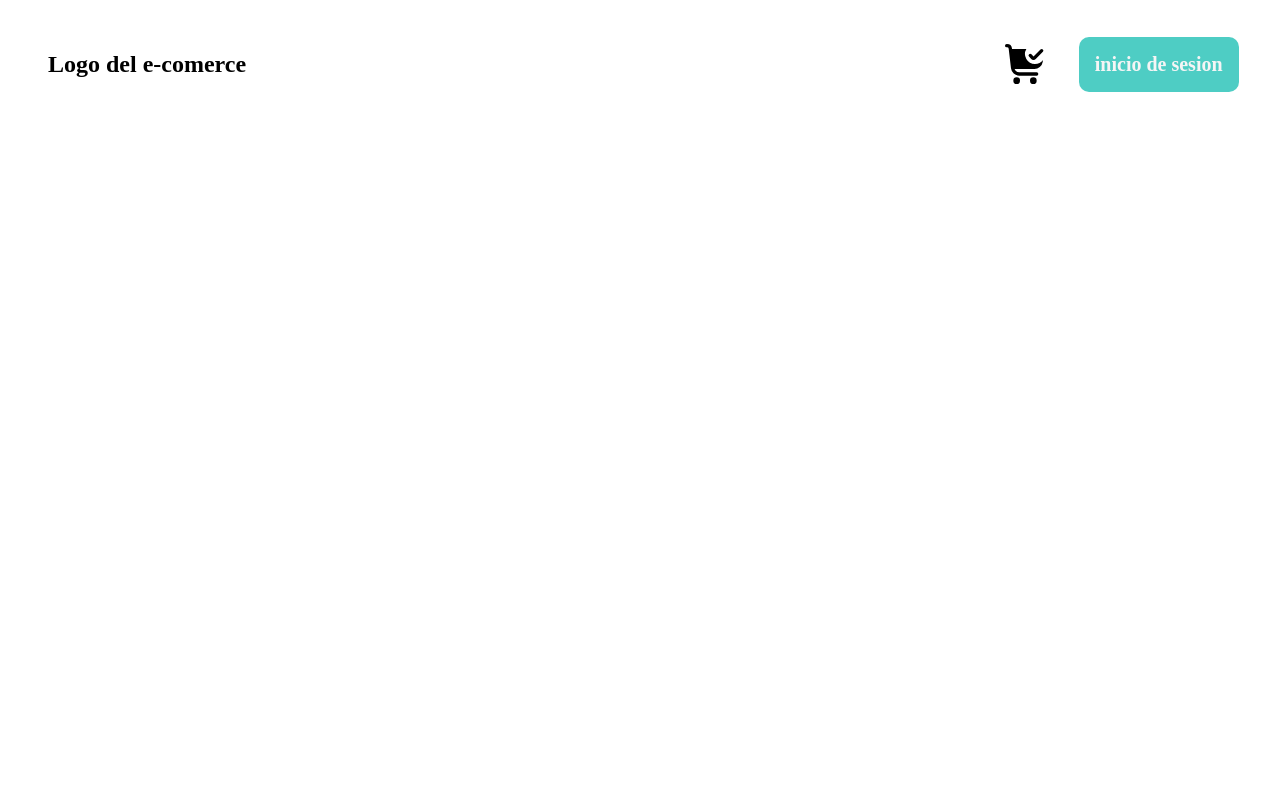
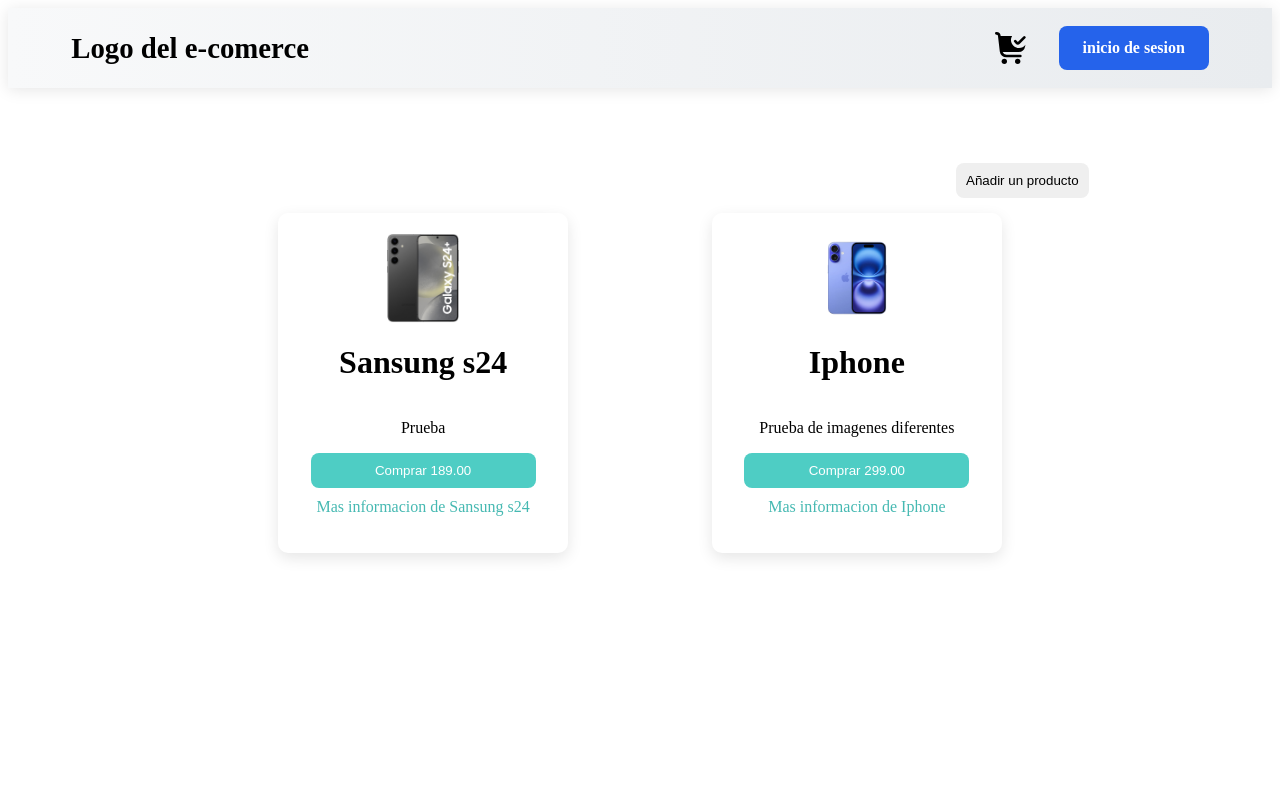
Before and after one commit to Carlos23806/E-comerce, a Django app: page / in a window 1280 px wide. Run offline with Django 5.2, Linux system fonts and the light colour scheme; data comes from the database, SQL or seed files in the repository; both versions use the stored data as it was after the commit.

Commit message:
Se hizo lo que se pudo :D

```diff
--- a/mylog/admin.py
+++ b/mylog/admin.py
@@ -1,6 +1,8 @@
 from django.contrib import admin
 from .models import Product
+from .models import User
 
 # Register your models here.
 
 admin.site.register(Product)
+admin.site.register(User)
--- a/mylog/models.py
+++ b/mylog/models.py
@@ -1,6 +1,8 @@
 from django.db import models
 from django.contrib.auth.models import AbstractUser
 from decimal import Decimal
+from django.db import models
+import os
 
 # Extender el modelo User para incluir el rol y la dirección
 class User(AbstractUser):
@@ -8,6 +10,7 @@
     last_name = models.CharField(max_length=150)
     email = models.EmailField(unique=True)
     password = models.CharField(max_length=500)
+    imgs = models.ImageField(upload_to='uploads/UserProfile/', blank=True, default='uploads/default_profile_picture.jpg')
     ROLE_CHOICES = [
         (1, 'customer'),
         (2, 'admin'),
@@ -15,15 +18,14 @@
     role = models.IntegerField(choices=ROLE_CHOICES, default=1)
     address = models.CharField(max_length=255, blank=True, null=True)
 
-    # Especificar related_name para evitar conflictos con los nombres predeterminados
     groups = models.ManyToManyField(
         'auth.Group',
-        related_name='mylog_user_set',  # 'mylog_user_set' es el nombre que querías cambiar
+        related_name='mylog_user_set',
         blank=True
     )
     user_permissions = models.ManyToManyField(
         'auth.Permission',
-        related_name='mylog_user_permissions',  # Cambié a un nombre único
+        related_name='mylog_user_permissions',
         blank=True
     )
 
@@ -38,10 +40,16 @@
     price = models.DecimalField(max_digits=10, decimal_places=2)
     stock = models.IntegerField()
     features = models.TextField()
-    imgs = models.ImageField(upload_to='uploads/', null=True, blank=True)
+    imgs = models.ImageField(upload_to='uploads/', blank=True)
 
     def __str__(self):
         return self.name
+
+    def delete(self, *args, **kwargs):
+        if self.imgs:
+            if os.path.isfile(self.imgs.path):
+                os.remove(self.imgs.path)
+        super().delete(*args, **kwargs)
 
 
 
--- a/mylog/static/styles/Header.css
+++ b/mylog/static/styles/Header.css
@@ -1,66 +1,93 @@
-
-:root {
-    --primary-color: #4ecdc4;
-    --secondary-color: #45b7d1;
-    --error-color: #ff6b6b;
-    --success-color: #4ecdc4;
-    --text-color: #333;
-    --background-color: #f5f5f5;
-    --transition-speed: 0.3s;
-}
-
-
-
-.nav{
+.nav {
     display: flex;
     height: 80px;
     width: 100%;
-    flex-direction: row;
-
+    background: linear-gradient(to right, #f8f9fa, #e9ecef);
+    box-shadow: 0 2px 15px rgba(0, 0, 0, 0.1);
+    position: sticky;
+    top: 0;
+    z-index: 1000;
 }
 
-.containerLinks{
+.containerLinks {
     display: flex;
-    height: 80px;
-    width: 100%;
-    flex-direction: row;
+    height: 100%;
+    width: 90%;
+    max-width: 1200px;
+    margin: 0 auto;
     justify-content: space-between;
     align-items: center;
 }
-.links{
+
+.links {
     display: flex;
-    width: 300px;
-    justify-content: space-evenly;
-    flex-direction: row;
+    list-style: none;
+    gap: 2rem;
+    align-items: center;
+    padding: 0;
+    margin: 0;
+}
+
+.link {
+    display: flex;
     align-items: center;
 }
 
-.Link{
-    display: flex;
-    flex-direction: row;
-    list-style: none;
+.logo {
+    font-size: 1.8rem;
+    font-weight: 700;
+    margin: 0;
 }
 
-.Link a{
+.link a {
     text-decoration: none;
-    padding: 16px;
+    padding: 0.8rem 1.5rem;
     background: var(--primary-color);
     color: var(--background-color);
-    font-weight: 700;
-    font-size: 20px;
-    border-radius: 10px;
-    transition: background 500ms ease-in-out, transform 800ms ease;
-}
-.Link a:hover{
-    background: var(--secondary-color);
-    transform: translateY(-5px);
-
+    font-weight: 600;
+    font-size: 1rem;
+    border-radius: 8px;
+    transition: all 0.3s ease;
 }
 
+.link a:hover {
+    background: var(--secondary-color);
+    transform: translateY(-3px);
+    box-shadow: 0 5px 15px rgba(0, 0, 0, 0.2);
+}
 
+.link img {
+    width: 32px;
+    height: 32px;
+    object-fit: contain;
+    transition: transform 0.3s ease;
+}
 
-.link img{
-    width: 40px;
-    height: 40px;
-    margin-right:auto ;
+.link img:hover {
+    transform: scale(1.1);
 }
+
+:root {
+    --primary-color: #2563eb;
+    --secondary-color: #1d4ed8;
+    --background-color: #ffffff;
+}
+
+@media (max-width: 768px) {
+    .containerLinks {
+        width: 95%;
+    }
+
+    .links {
+        gap: 1rem;
+    }
+
+    .logo {
+        font-size: 1.5rem;
+    }
+
+    .link a {
+        padding: 0.6rem 1.2rem;
+        font-size: 0.9rem;
+    }
+}
--- a/mylog/static/styles/index.css
+++ b/mylog/static/styles/index.css
@@ -1,3 +1,65 @@
-.title{
-    font-size: 70px;
+
+.contanerCard{
+    display: flex;
+    justify-content: space-evenly;
+    width: 80%;
+    margin: 0 auto;
+    flex-wrap: wrap;
+    padding: 90px;
 }
+
+.card{
+    display: flex;
+    flex-direction: column;
+    align-items: center;
+    width: 250px;
+    height: 300px;
+    border-radius: 10px;
+    box-shadow: 0 5px 15px rgba(0, 0, 0, 0.1);
+    padding: 20px;
+}
+.card img{
+    width: 90px;
+    height: 90px;
+    object-fit: cover ;
+}
+
+
+.Buy{
+    width: 90%;
+    border: none;
+    padding: 10px;
+    border-radius: 8px;
+    color: #fff;
+    background-color: #4ecdc4;
+    transition: transform 800ms ease;
+    margin-bottom: 10px;
+}
+
+.Buy:hover{
+    transform: translateY(-5px);
+}
+
+.Buy:active{
+    background-color: #46b9b2;
+}
+
+
+.MoreInfo{
+    color: #46b9b2;
+    text-decoration: none;
+}
+
+.MoreInfo:hover{
+    color: #389791;
+    text-decoration:underline;
+}
+
+.addProduct{
+    position: relative;
+    top: 75px;
+    left: 75%;
+    padding: 10px;
+    border:none;
+    border-radius: 8px;
+}
--- a/mylog/templates/Index.html
+++ b/mylog/templates/Index.html
@@ -1,17 +1,20 @@
-{% extends 'layouts/Header.html' %}
+{% extends 'layouts/Headers.html' %}
 {% load static %}
 
-<!DOCTYPE html>
-<html lang="en">
-<head>
-    <meta charset="UTF-8">
-    <meta name="viewport" content="width=device-width, initial-scale=1.0">
-    <title>Home</title>
-</head>
-<body>
-    {% for product in products %}
-        <h1 class="title">{{ product.name }}</h1>
-        <p>{{ product.description }}</p>
-    {% endfor %}
-</body>
-</html>
+{% block content %}
+    <head>
+        <link rel="stylesheet" href="{% static 'styles/index.css' %}">
+    </head>
+    <button class="addProduct">Añadir un producto</button>
+    <div class="contanerCard">
+        {% for product in products %}
+        <div class="card">
+            <img src="{{ product.imgs.url }}" alt="{{ product.name }}">
+            <h1 class="title">{{ product.name }}</h1>
+            <p class="Description">{{ product.description }}</p>
+            <button class="Buy">Comprar {{ product.price }}</button>
+            <a class="MoreInfo" href="{{ product.name }}">Mas informacion de {{ product.name }}</a>
+        </div>
+        {% endfor %}
+    </div>
+{% endblock %}
--- a/mylog/templates/layouts/Header.html
+++ b/mylog/templates/layouts/Header.html
@@ -1,22 +1,20 @@
-{%load static%}
-
-<head>
-    <link rel="stylesheet" href="{% static 'styles/Header.css' %}">
-</head>
+{% load static %}
 
 <nav class="nav">
-    <ul class="containerLinks">
-        <li class="link">
+    <div class="containerLinks">
+        <div class="link">
             <h1 class="logo">Logo del e-comerce</h1>
-        </li>
-        <div class="links">
-
-            <li class="link"><img src="{% static 'icons/Svg/Cart.Svg' %}" alt="Carrito de compra">
+        </div>
+        <ul class="links">
+            <li class="link">
+                <img src="{% static 'icons/Svg/Cart.Svg' %}" alt="Carrito de compra">
             </li>
-            <li class="link"><a href="log/">inicio de sesion</a></li>
-        </div>
-    </ul>
+            <li class="link">
+                <a href="log/">inicio de sesion</a>
+            </li>
+        </ul>
+    </div>
 </nav>
 
-{%block content%}
-{%endblock%}
+
+{% block content %}{% endblock %}
--- /dev/null
+++ b/mylog/templates/layouts/Headers.html
@@ -0,0 +1,23 @@
+{% load static %}
+
+<!DOCTYPE html>
+<html lang="en">
+<head>
+    <meta charset="UTF-8">
+    <meta name="viewport" content="width=device-width, initial-scale=1.0">
+    <link rel="stylesheet" href="{% static 'styles/Header.css' %}">
+</head>
+<body>
+    {% block header %}
+        {% if user.is_authenticated %}
+            {% include 'layouts/HeaderAuth.html' %}
+        {% else %}
+            {% include 'layouts/Header.html' %}
+        {% endif %}
+    {% endblock %}
+
+    <div class="content">
+        {% block content %}{% endblock %}
+    </div>
+</body>
+</html>
--- a/mylog/urls.py
+++ b/mylog/urls.py
@@ -2,12 +2,20 @@
 
 from django.urls import path
 from . import views
+from django.conf import settings
+from django.conf.urls.static import static
+from django.contrib.auth import views as auth_views
+from django.urls import path
 
-app_name = 'mylog'  # Definimos el app_name aquí
+app_name = 'mylog'
 
 urlpatterns = [
     path('', views.home, name='home'),
     path('log/', views.login_register_view, name='login_register'),
     path('login/', views.login_view, name='login'),
     path('register/', views.register_view, name='register'),
+    path('logout/', views.custom_logout, name='logout'),
 ]
+
+if settings.DEBUG:
+    urlpatterns += static(settings.MEDIA_URL, document_root=settings.MEDIA_ROOT)
--- a/mylog/views.py
+++ b/mylog/views.py
@@ -1,20 +1,24 @@
-# mylog/views.py
 from django.shortcuts import render, redirect
 from django.contrib.auth import login, authenticate
 from django.contrib import messages
 from django.contrib.auth.hashers import make_password
+from django.contrib.auth import logout
 from .models import User
 from .models import Product
 
 
 def home(request):
+    # Obtén todos los productos y pásalos al template
     products = Product.objects.all()
-    return render(request, 'index.html', {'productss': products})
+    return render(request, 'index.html', {'products': products})
+
 
 def login_register_view(request):
+    print(f"Usuario autenticado: {request.user.is_authenticated}")
     if request.user.is_authenticated:
-        return redirect('')
-    return render(request, 'auth/login_register.html')
+        return redirect('mylog:home')
+    return render(request, 'auth/login_register.html')  # Aquí renderiza el formulario de login
+
 
 def login_view(request):
     if request.method == 'POST':
@@ -25,12 +29,13 @@
             user = authenticate(request, username=user.username, password=password)
             if user is not None:
                 login(request, user)
-                return redirect('')
+                return redirect('mylog:home')  # Redirige al 'home' usando el nombre 'mylog:home'
             else:
                 messages.error(request, 'Credenciales inválidas')
         except User.DoesNotExist:
             messages.error(request, 'No existe un usuario con este correo')
-    return redirect('login_register')
+    return redirect('mylog:login_register')  # Redirige al formulario de login/register
+
 
 def register_view(request):
     if request.method == 'POST':
@@ -44,15 +49,15 @@
         # Validaciones básicas
         if password1 != password2:
             messages.error(request, 'Las contraseñas no coinciden')
-            return redirect('login_register')
+            return redirect('mylog:login_register')  # Redirige al login/register si las contraseñas no coinciden
 
         if User.objects.filter(email=email).exists():
             messages.error(request, 'Este correo ya está registrado')
-            return redirect('login_register')
+            return redirect('mylog:login_register')  # Redirige al login/register si el correo ya existe
 
         if User.objects.filter(username=username).exists():
             messages.error(request, 'Este nombre de usuario ya está en uso')
-            return redirect('login_register')
+            return redirect('mylog:login_register')  # Redirige al login/register si el nombre de usuario ya existe
 
         try:
             user = User.objects.create(
@@ -61,13 +66,17 @@
                 password=make_password(password1),
                 name=name,
                 last_name=last_name,
-                role=1,
+                role=1,  # Puedes ajustar el rol según sea necesario
             )
             login(request, user)
             messages.success(request, 'Registro exitoso!')
-            return redirect('')
+            return redirect('login_register')  # Redirige al 'home' después de un registro exitoso
 
         except Exception as e:
             messages.error(request, f'Error en el registro: {str(e)}')
 
-    return redirect('login_register')
+    return redirect('mylog:login_register')
+
+def custom_logout(request):
+    logout(request)
+    return redirect('mylog:home')
```
Also changed, not shown: mylog/templates/layouts/HeaderAuth.html (added, +23 -0 lines), db.sqlite3, mylog/migrations/0002_alter_product_imgs.py (added), mylog/migrations/0003_alter_product_imgs.py (added), mylog/migrations/0004_user_imgs.py (added), uploads/303861_orazxv.png (added), uploads/303861_orazxv_DNyCDpZ.png (added), uploads/UserProfile/default_profile_picture.jpg (added), uploads/apple-iphone-16-pro.png (deleted), uploads/iphoneImg.webp (added).
